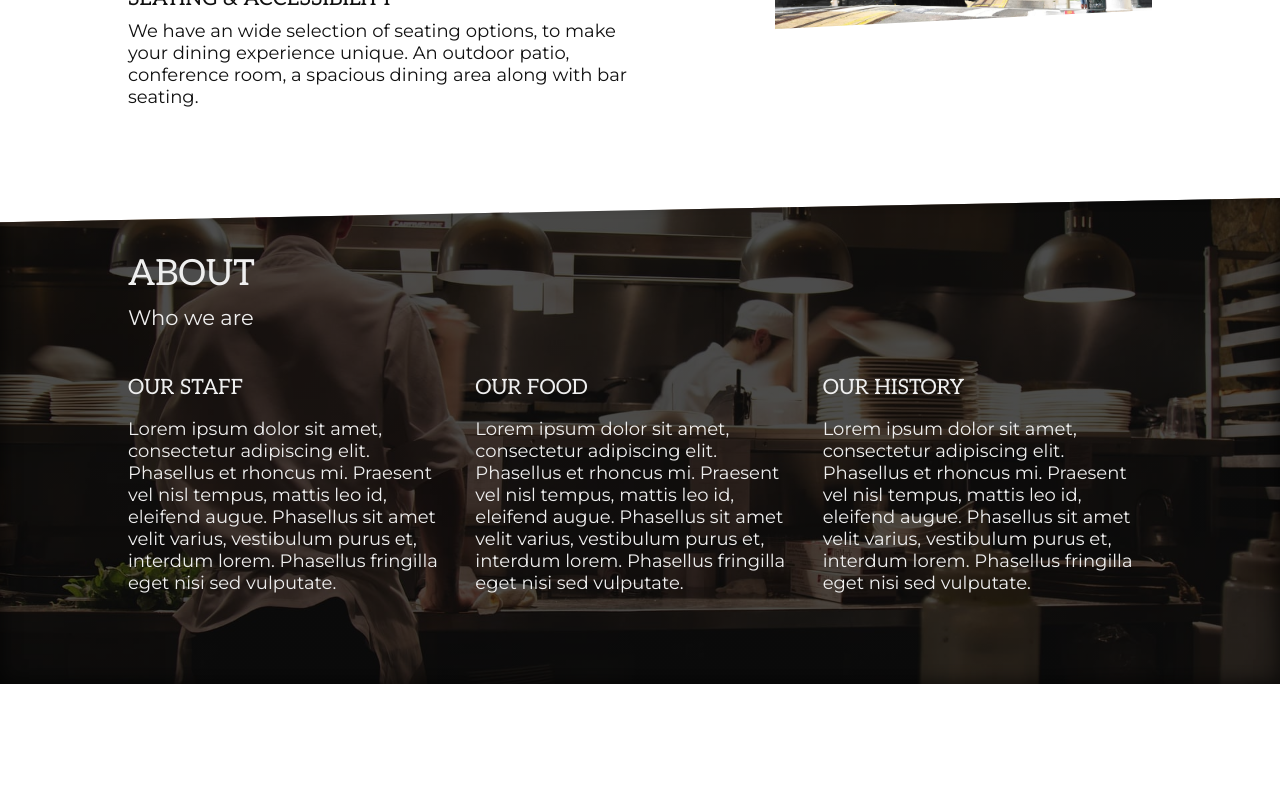
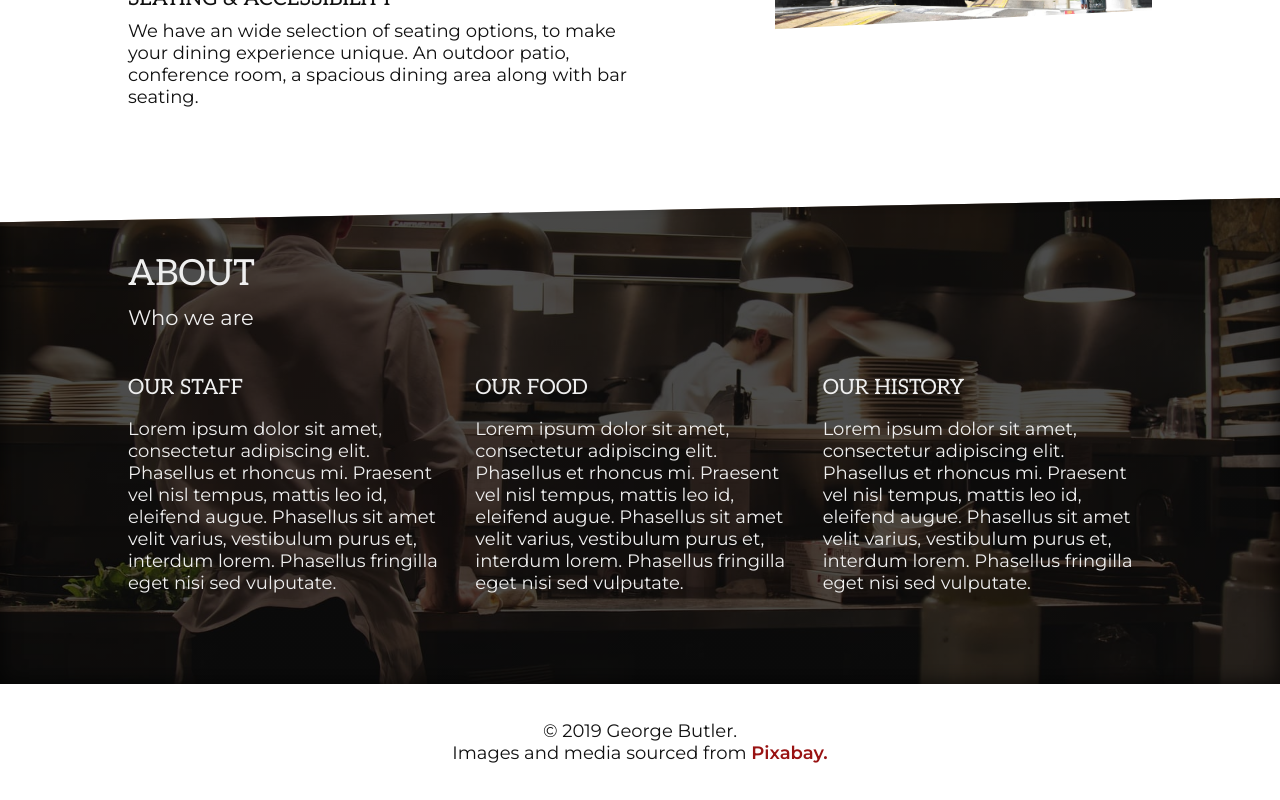
Before and after one commit to ibrahimaboud/Lunascoffee, a Nuxt app: page / in a window 1280 px wide. Shown: the part 1417-2217 px from the top of the page. Before the commit the page ends 2101 px from the top, so only its background shows below. Built offline with nearby package versions, Linux system fonts and the light colour scheme.

Commit message:
Building footer

```diff
--- /dev/null
+++ b/components/Footer.vue
@@ -0,0 +1,40 @@
+<template>
+  <footer class="footer">
+    <container-component>
+      <p class="text-centered">
+        &copy; 2019 George Butler.
+      </p>
+      <p class="text-centered">
+        Images and media sourced from
+        <a class="footer-link" href="https://pixabay.com/">
+          Pixabay.
+        </a>
+      </p>
+    </container-component>
+  </footer>
+</template>
+
+<script>
+import ContainerComponent from '~/components/base/Container.vue'
+
+export default {
+  components: {
+    ContainerComponent
+  }
+}
+</script>
+
+<style lang="scss" scoped>
+.footer {
+  padding-bottom: 2rem;
+  padding-top: 2rem;
+}
+
+.text-centered {
+  text-align: center;
+}
+
+.footer-link {
+  font-weight: 600;
+}
+</style>
--- a/components/base/Section.vue
+++ b/components/base/Section.vue
@@ -41,15 +41,7 @@ export default {
 .section {
   padding-bottom: 5rem;
   padding-top: 3rem;
-  clip-path: polygon(0 5%, 100% 0, 100% 95%, 0 100%);
-
-  &:first-of-type {
-    clip-path: polygon(0 0, 100% 0, 100% 95%, 0 100%);
-  }
-
-  &:last-of-type {
-    clip-path: polygon(0 5%, 100% 0, 100% 100%, 0 100%);
-  }
+  clip-path: none;
 
   &:nth-child(even) {
     background-color: #ffffff;
@@ -65,4 +57,18 @@ export default {
     text-transform: unset;
   }
 }
+
+@media screen and (min-width: 768px) {
+  .section {
+    clip-path: polygon(0 5%, 100% 0, 100% 95%, 0 100%);
+
+    &:first-of-type {
+      clip-path: polygon(0 0, 100% 0, 100% 95%, 0 100%);
+    }
+
+    &:last-of-type {
+      clip-path: polygon(0 5%, 100% 0, 100% 100%, 0 100%);
+    }
+  }
+}
 </style>
--- a/layouts/default.vue
+++ b/layouts/default.vue
@@ -4,7 +4,7 @@
   </div>
 </template>
 
-<style>
+<style lang="scss">
 * {
   box-sizing: border-box;
   margin: 0;
@@ -44,6 +44,20 @@ h2 {
   font-size: 2rem;
 }
 
+a {
+  color: #111;
+  text-decoration: none;
+  padding: 1rem auto;
+  transition: color 0.3s ease-in-out;
+  color: rgb(153, 19, 19);
+  font-weight: 600;
+
+  &:hover,
+  &:active {
+    color: rgb(207, 25, 25);
+  }
+}
+
 p {
   font-family: 'Montserrat', sans-serif;
 }
--- a/nuxt.config.js
+++ b/nuxt.config.js
@@ -21,7 +21,7 @@ module.exports = {
       },
       {
         rel: 'stylesheet',
-        href: 'https://fonts.googleapis.com/css?family=Montserrat:400,700'
+        href: 'https://fonts.googleapis.com/css?family=Montserrat:400,600,700'
       },
       {
         rel: 'stylesheet',
--- a/pages/index.vue
+++ b/pages/index.vue
@@ -5,6 +5,7 @@
     <menu-component id="menu" />
     <location-component id="hours_location" />
     <about-component id="about" />
+    <footer-component />
   </main>
 </template>
 
@@ -14,6 +15,7 @@ import HeroComponent from '~/components/Hero.vue'
 import MenuComponent from '~/components/Menu.vue'
 import LocationComponent from '~/components/Location.vue'
 import AboutComponent from '~/components/About.vue'
+import FooterComponent from '~/components/Footer.vue'
 
 export default {
   components: {
@@ -21,7 +23,8 @@ export default {
     HeroComponent,
     MenuComponent,
     LocationComponent,
-    AboutComponent
+    AboutComponent,
+    FooterComponent
   }
 }
 </script>
```
Also changed, not shown: 1 other file (tests, documents, lock files or other folders).
